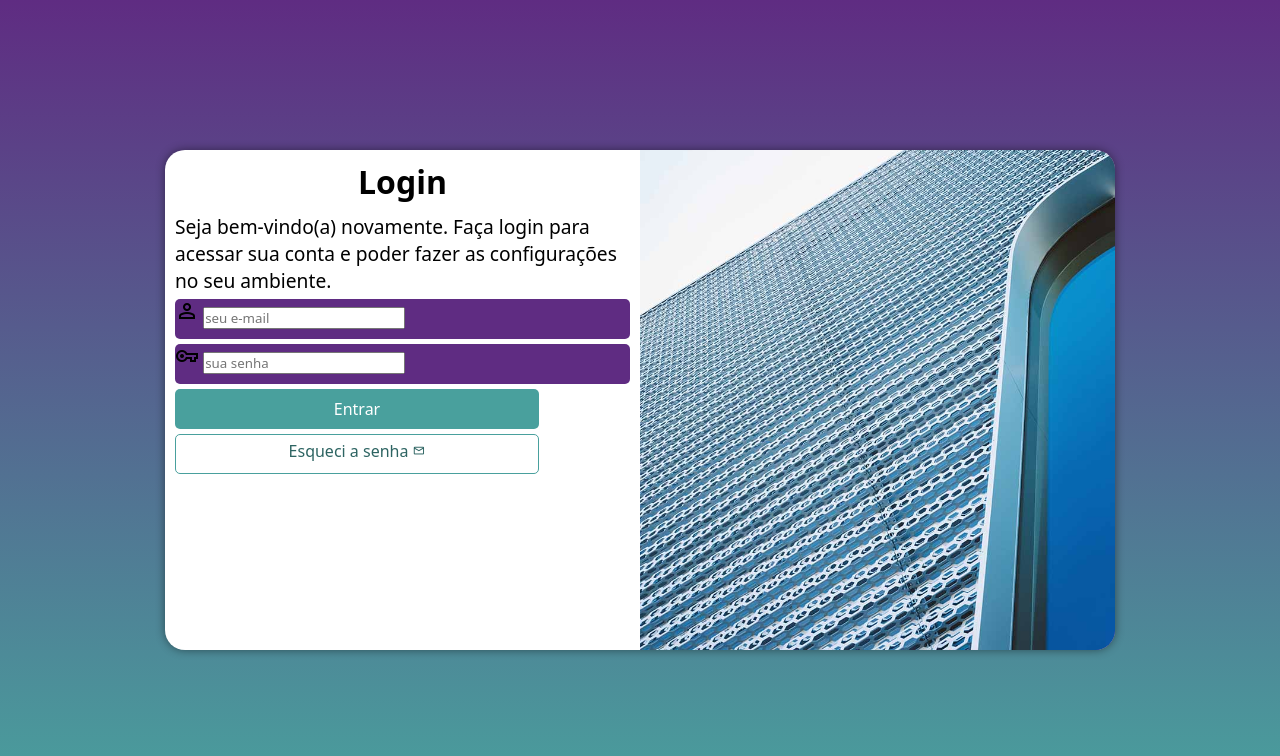
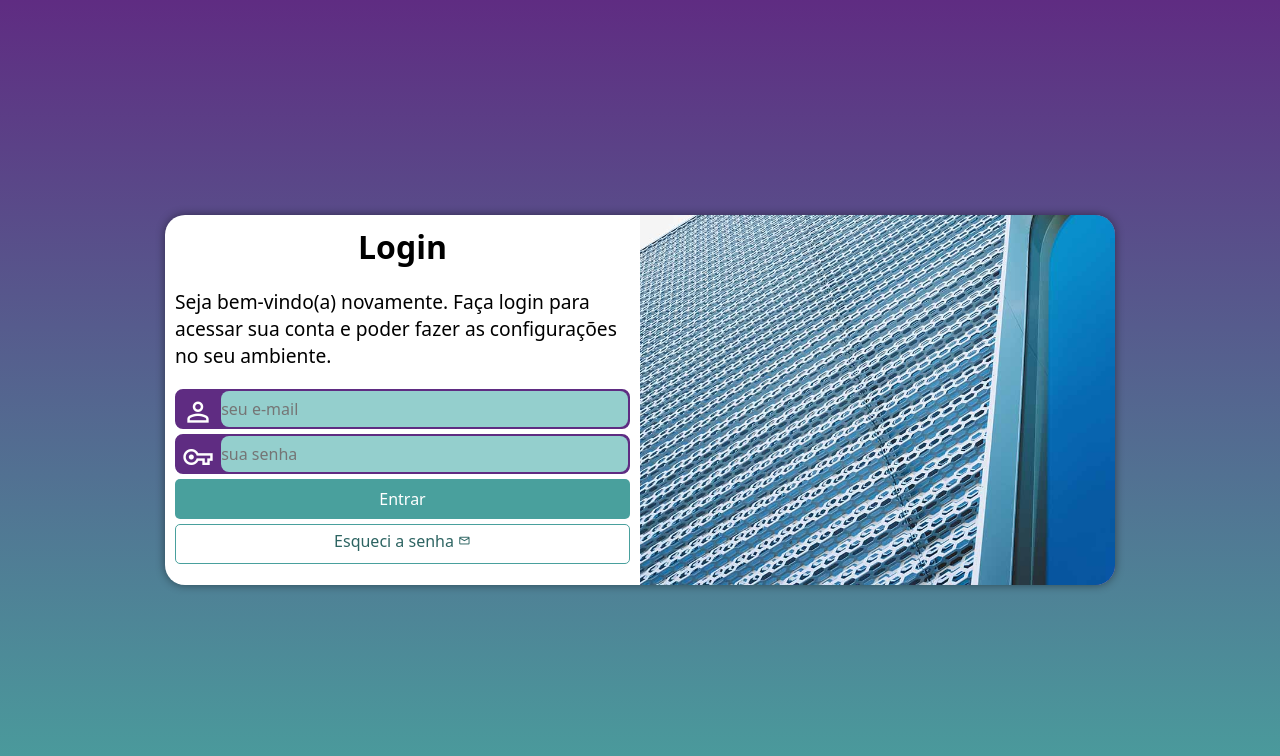
Before and after one commit to viniciusrvcruz/projeto-login, a plain HTML site: page index.html in a window 1280 px wide. Drawn offline with nearby package versions, Linux system fonts and the light colour scheme.

Commit message:
página finalizada

```diff
--- a/estilos/media-query.css
+++ b/estilos/media-query.css
@@ -14,7 +14,7 @@ Grandes telas: acima de 1200px
     --cor2: #5f2c82;
 }
 
-@media screen and (min-width: 768px) and (max-width: 992px) {
+@media screen and (min-width: 768px) and (max-width: 992px) { /* CONFIGURAÇÃO PARA TABLET */
 
     body {
         background-image: linear-gradient(to top, var(--cor1), var(--cor2));
@@ -22,7 +22,7 @@ Grandes telas: acima de 1200px
 
     section#login {
         width: 80vw;
-        height: 80vh;
+        height: 300px;
     }
 
     section#login > div#imagem {
@@ -36,20 +36,16 @@ Grandes telas: acima de 1200px
         width: 70%;
     }
 
+    form {
+        padding: 10px 20px;
+    }
+
     div#formulario > p {
         font-size: 1em;
     }
-
-    form > input[type=submit] {
-        width: 80%;
-    }
-
-    form > a.botao {
-        width: 80%;
-    }
 }
 
-@media screen and (min-width: 992px) {
+@media screen and (min-width: 992px) {/* CONFIGURAÇÃO PARA DESKTOP */
 
     body {
         background-image: linear-gradient(to top, var(--cor1), var(--cor2));
@@ -57,6 +53,7 @@ Grandes telas: acima de 1200px
 
     section#login {
         width: 950px;
+        height: 370px;
     }
 
     section#login > div#imagem {
@@ -76,13 +73,6 @@ Grandes telas: acima de 1200px
 
     div#formulario > p {
         font-size: 1.2em;
-    }
-
-    form > input[type=submit] {
-        width: 80%;
-    }
-
-    form > a.botao {
-        width: 80%;
+        margin: 20px 0px;
     }
 }
--- a/estilos/style.css
+++ b/estilos/style.css
@@ -28,7 +28,6 @@ section#login {
     position: absolute;
     top: 50%;
     left: 50%;
-    transform: translate(-50%, -50%);
     overflow: hidden;
 
     background-color: white;
@@ -37,6 +36,7 @@ section#login {
     border-radius: 20px;
     box-shadow: 0px 0px 10px rgba(0, 0, 0, 0.450);
 
+    transform: translate(-50%, -50%);
     transition: width .3s, height, .3s;
     transition-timing-function: ease;
 }
@@ -65,15 +65,38 @@ div#formulario > p {
 
 form > div.campo {
     background-color: var(--cor2);
+    border: 2px solid var(--cor2);
     display: block;
     width: 100%;
     height: 40px;
-    border-radius: 5px;
+    border-radius: 8px;
     margin: 5px 0px;
 }
 
 div.campo > label {
     display: none;
+}
+
+div.campo > span {
+    color: white;
+    /* background-color: black; */
+    font-size: 2em;
+    width: 40px;
+    padding: 5px;
+}
+
+div.campo input {
+    background-color: #94cfcd;
+    font-size: 1em;
+    width: calc(100% - 44.5px);
+    height: 100%;
+    border: none;
+    border-radius: 8px;
+    transform: translate(0, -13px);
+}
+
+div.campo > input:focus-within {
+    background-color: white;
 }
 
 form > input[type=submit] {
```
